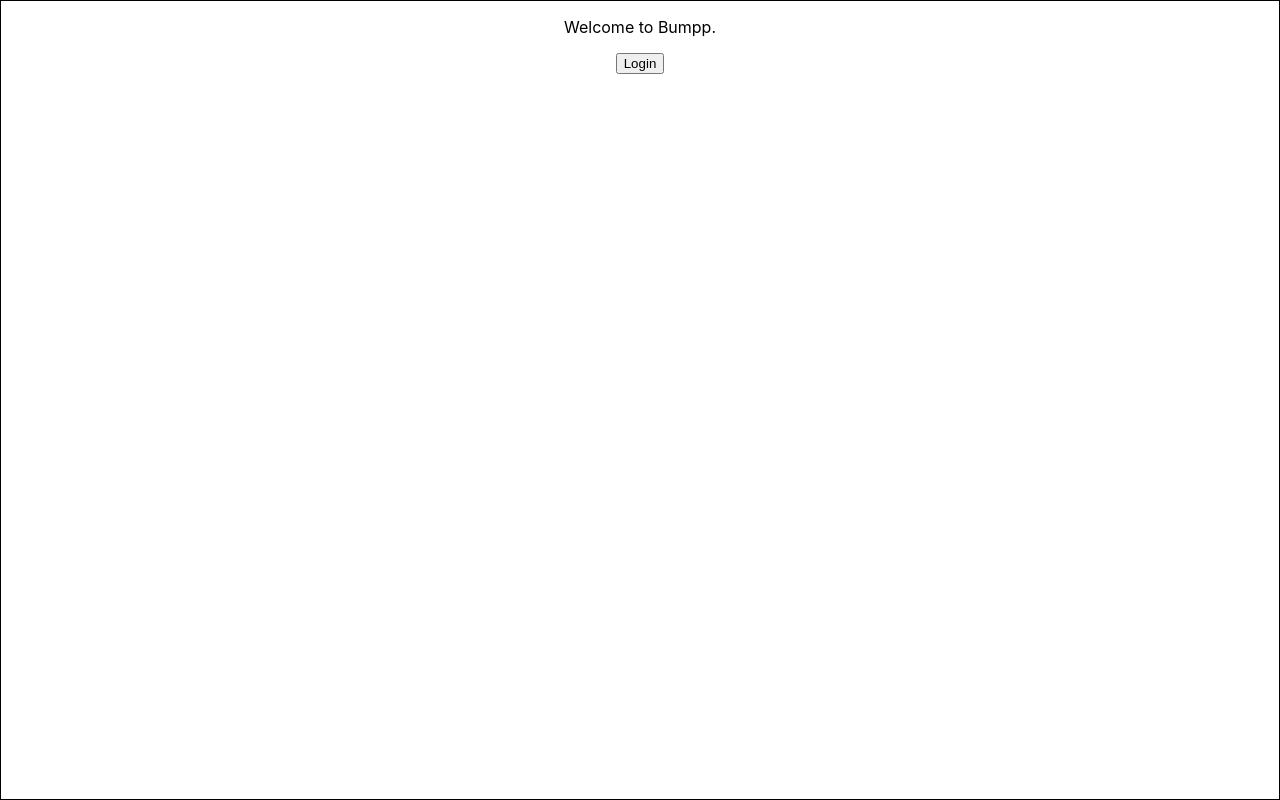
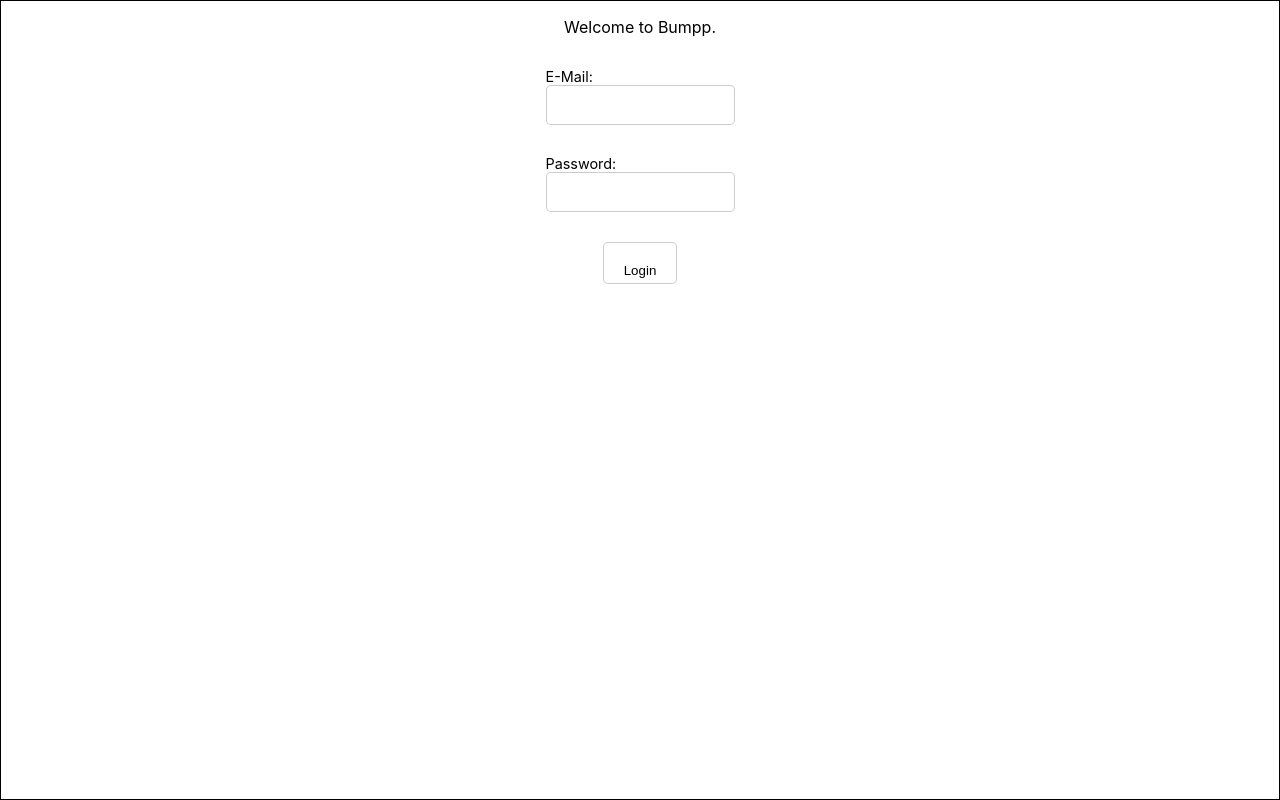
Before and after one commit to Sheilf/Bumpp, a React (Create React App) app: page / in a window 1280 px wide. Built offline with nearby package versions, Linux system fonts and the light colour scheme; no server answers.

Commit message:
Add simple email login auth component & redirect

```diff
--- a/src/App.js
+++ b/src/App.js
@@ -2,6 +2,8 @@ import React from 'react';
 import './App.css';
 import { auth } from './constants/firebase-roles';
 import { Flexbox } from './styles/inline-react';
+import Login from './components/forms/Login';
+
 
 /*
 Log into app and get verified as a user or admin.
@@ -23,10 +25,8 @@ class App extends React.Component{
       <main id="App" style={Flexbox.flexColumnShift}>
 
         <p> Welcome to Bumpp. </p>
+        <Login />
 
-        <button>
-          Login
-        </button>
       </main>
     );
   }
--- /dev/null
+++ b/src/components/forms/Login.css
@@ -0,0 +1,35 @@
+#Login{
+
+}
+
+#Login label{
+    margin: 15px;
+    font-size: 0.9em;
+
+
+}
+
+#Login label input{
+    padding: 5px;
+    height: 28px;
+    border-radius: 5px;
+    border: 1px solid rgba(0,0,0,0.2);
+    outline: none;
+    transition: 0.22s all ease-in-out;
+
+}
+
+#Login label input:focus{
+    border: 2px solid skyblue;
+    box-shadow: 0 1px 3px rgba(0,0,0,0.12), 0 1px 2px rgba(0,0,0,0.24);
+
+}
+
+
+
+#Login label input[type="submit"]{
+    box-sizing: border-box;
+    background-color: white;
+    padding: 20px;
+
+}
--- /dev/null
+++ b/src/components/forms/Login.js
@@ -0,0 +1,88 @@
+import React from 'react';
+import { withRouter } from 'react-router-dom';
+import { db, auth } from '../../constants/firebase-roles'
+import {Flexbox} from '../../styles/inline-react';
+import './Login.css';
+
+
+class Login extends React.Component{
+    constructor(props){
+        super(props)
+        this.state={
+            email: '',
+            password: ''
+        }
+
+
+    }
+
+    componentDidMount(){
+        auth.signOut();
+        auth.onAuthStateChanged(user=>{
+            if(user.email === "livio@codemoji.com")
+                this.props.history.push('/master')
+
+            this.props.history.push("/connect")
+        })
+    }
+
+    updateLoginField(event){
+        let name = event.target.name
+        this.setState({
+            [name]: event.target.value
+
+        })
+    }
+
+    handleLogin(event){
+       event.preventDefault();
+       console.log(this.state.email, this.state.password)
+       auth.signInWithEmailAndPassword(this.state.email, this.state.password).catch(error=>{
+           console.log(error.message);
+       })
+
+
+    }
+
+    render(){
+        let { email, password } = this.state;
+        console.log(email, password)
+        return(
+            <form id="Login"
+                onSubmit={event=>this.handleLogin(event)}
+                style={Flexbox.flexColumnCenter}
+            >
+                <label style={Flexbox.flexColumn}>
+                    E-Mail:
+                    <input
+                        onChange={event=>this.updateLoginField(event)}
+                        type="text"
+                        name="email"
+                        value={email}
+
+                        />
+                </label>
+                <label style={Flexbox.flexColumn}>
+                    Password:
+                    <input
+                        onChange={event=>this.updateLoginField(event)}
+                        type="password"
+                        name="password"
+                        value={password}
+                    />
+                </label>
+
+                <label id="submit-label">
+                    <input
+                        style={Flexbox.flexColumnCenter}
+                        type="submit"
+                        value="Login"
+                    />
+                </label>
+            </form>
+        )
+    }
+}
+
+
+export default withRouter(Login);
--- /dev/null
+++ b/src/containers/views.js
@@ -0,0 +1,12 @@
+import React from 'react';
+
+export let ConnectView = (props)=> {
+    return <div>ConnectView</div>
+}
+export let AdminView = (props) => {
+    return <div></div>
+}
+
+export let MasterView = (props) => {
+    return <div></div>
+}
--- a/src/index.js
+++ b/src/index.js
@@ -2,13 +2,17 @@ import React from 'react';
 import ReactDOM from 'react-dom';
 import './index.css';
 import App from './App';
+import { ConnectView, MasterView, AdminView} from './containers/views'
 import * as serviceWorker from './serviceWorker';
 
 import {BrowserRouter, Route} from 'react-router-dom';
 
 ReactDOM.render(
     <BrowserRouter>
-        <Route path="/" component={App}></Route>
+        <Route exact path="/" component={App}></Route>
+        <Route exact path="/connect" component={ConnectView}></Route>
+        <Route exact path="/master" component={MasterView}></Route>
+        <Route exact path="/dashboard" component={AdminView}></Route>
     </BrowserRouter>,
     document.getElementById('root')
 
```
Also changed, not shown: src/styles/inline-react.js (+7 -2 lines).
